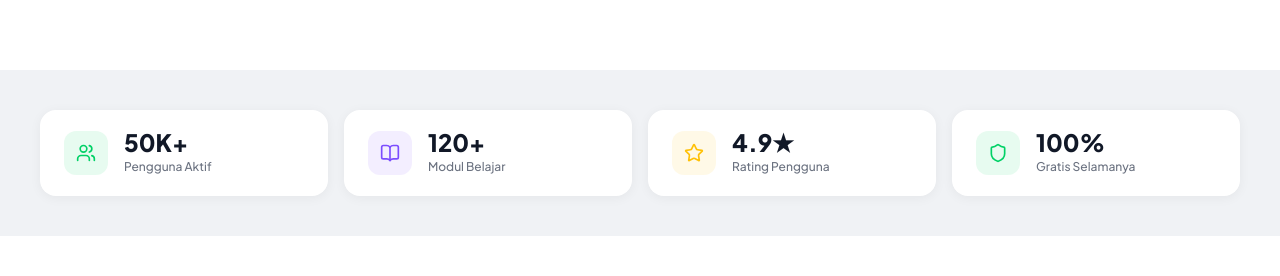
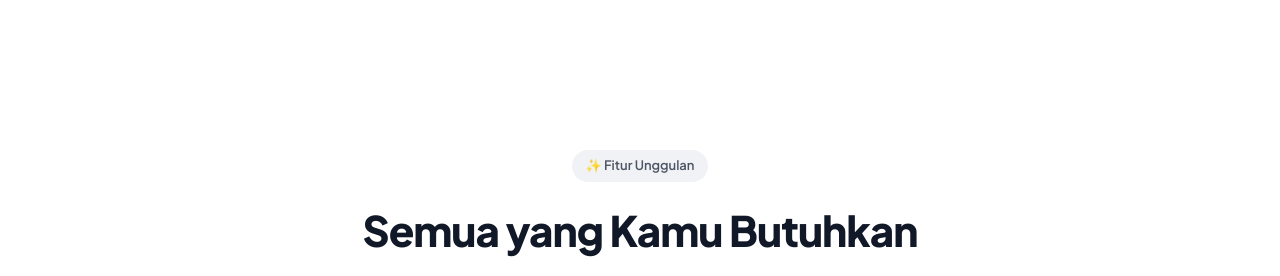
Before and after one commit to Marselsyah-s/investgo, a React (Vite) app: page / in a window 1280 px wide. Shown: the part 630-906 px from the top of the page. Built offline with nearby package versions, Linux system fonts and the light colour scheme; no server answers; a web font is replaced by a local one.

Commit message:
merubah tampilan landing page

```diff
--- a/package.json
+++ b/package.json
@@ -10,6 +10,7 @@
     "preview": "vite preview"
   },
   "dependencies": {
+    "@google/generative-ai": "^0.2.1",
     "@supabase/supabase-js": "^2.105.1",
     "@tailwindcss/vite": "^4.2.4",
     "cors": "^2.8.6",
--- a/src/components/Chatbot/Chatbot.jsx
+++ b/src/components/Chatbot/Chatbot.jsx
@@ -1,6 +1,7 @@
 import React, { useState, useEffect, useRef } from 'react';
 import { Paperclip, Send, User, Bot, Flame, FileText } from 'lucide-react';
 import ReactMarkdown from 'react-markdown';
+import { GoogleGenerativeAI } from '@google/generative-ai';
 import './Chatbot.css';
 
 const Chatbot = () => {
@@ -91,15 +92,56 @@ const Chatbot = () => {
     setIsLoading(true);
 
     try {
-        const response = await fetch('http://127.0.0.1:8000/api/chat', {
-            method: 'POST',
-            headers: { 'Content-Type': 'application/json' },
-            body: JSON.stringify({ message: input, is_roasting: isRoasting, pdf_context: currentPdfContext, image_data: currentImageData })
-        });
-        const data = await response.json();
-        setMessages([...newMessages, { sender: 'bot', text: data.reply }]);
+      const apiKey = import.meta.env.VITE_GEMINI_API_KEY;
+      let replyText = "";
+
+      if (apiKey) {
+        const genAI = new GoogleGenerativeAI(apiKey);
+        const model = genAI.getGenerativeModel({ model: "gemini-2.0-flash" });
+
+        let promptText = `Kamu adalah Bang Cuan, seorang pakar investasi dan mentor finansial gaul dari InvestGo. Gaya bicara lu santai, asik, pakai bahasa gaul Indonesia (lu, gw, bro, bosku). \n\n`;
+
+        if (isRoasting) {
+          promptText += `MODE ROASTING AKTIF: Lu harus roasting portofolio atau pertanyaan user dengan pedas, sarkas, tapi tetap ngasih insight edukasi di akhir biar mereka sadar kesalahannya. Jangan ragu buat ngejek gaya investasi mereka yang cupu.\n\n`;
+        } else {
+          promptText += `MODE EDUKASI AKTIF: Berikan jawaban edukatif, jelas, dan memotivasi tentang investasi atau saham.\n\n`;
+        }
+
+        if (currentPdfContext) {
+          promptText += `Ini ada konteks dokumen PDF dari user:\n"""\n${currentPdfContext}\n"""\n\n`;
+        }
+
+        promptText += `Pertanyaan User: ${input}`;
+
+        const contents = [
+          { role: "user", parts: [{ text: promptText }] }
+        ];
+
+        if (currentImageData) {
+           contents[0].parts.push({
+             inlineData: {
+               data: currentImageData,
+               mimeType: "image/jpeg"
+             }
+           });
+        }
+
+        const result = await model.generateContent({ contents });
+        replyText = result.response.text();
+      } else {
+        // Fallback to Pollinations AI
+        let systemPrompt = `Kamu adalah Bang Cuan, mentor investasi. ${isRoasting ? 'Roasting dengan pedas tapi edukatif.' : 'Beri jawaban edukatif.'}`;
+        let fullPrompt = `${systemPrompt}\nUser: ${input}`;
+        if (currentPdfContext) fullPrompt += `\nKonteks: ${currentPdfContext}`;
+
+        const res = await fetch(`https://text.pollinations.ai/${encodeURIComponent(fullPrompt)}`);
+        replyText = await res.text();
+      }
+
+      setMessages([...newMessages, { sender: 'bot', text: replyText }]);
     } catch (error) {
-        setMessages([...newMessages, { sender: 'bot', text: 'Waduh, server Bang Cuan lagi ngadat nih bro.' }]);
+        console.error("Chat error:", error);
+        setMessages([...newMessages, { sender: 'bot', text: 'Waduh, otak Bang Cuan lagi ngadat nih bro. Cek koneksi atau limit API lu ya.' }]);
     } finally {
         setIsLoading(false);
     }
--- a/src/pages/LandingPage.jsx
+++ b/src/pages/LandingPage.jsx
@@ -54,12 +54,7 @@ const steps = [
 ]
 
 
-const stats = [
-  { value: '50K+', label: 'Pengguna Aktif', icon: <Users size={20} />, color: '#00D166' },
-  { value: '120+', label: 'Modul Belajar', icon: <BookOpen size={20} />, color: '#7C4DFF' },
-  { value: '4.9★', label: 'Rating Pengguna', icon: <Star size={20} />, color: '#FFC107' },
-  { value: '100%', label: 'Gratis Selamanya', icon: <Shield size={20} />, color: '#00D166' },
-]
+
 
 /* ── sub-components ── */
 function HeroSection() {
@@ -172,36 +167,7 @@ function HeroIllustration() {
   )
 }
 
-function StatsBar() {
-  const [ref, visible] = useInView()
-  return (
-    <section ref={ref} style={{ background: '#F0F2F5', padding: '40px 24px' }}>
-      <div style={{ maxWidth: 1200, margin: '0 auto' }}>
-        <div style={{ display: 'grid', gridTemplateColumns: 'repeat(4, 1fr)', gap: 16 }}>
-          {stats.map((s, i) => (
-            <div key={s.label}
-              className={visible ? 'animate-fade-in-up' : ''}
-              style={{
-                animationDelay: `${i * 0.1}s`, opacity: visible ? 1 : 0,
-                background: 'white', borderRadius: 16, padding: '20px 24px',
-                display: 'flex', alignItems: 'center', gap: 16,
-                boxShadow: '0 2px 12px rgba(0,0,0,0.05)',
-              }}>
-              <div style={{ width: 44, height: 44, borderRadius: 12, background: s.color + '18', display: 'flex', alignItems: 'center', justifyContent: 'center', color: s.color }}>
-                {s.icon}
-              </div>
-              <div>
-                <div style={{ fontSize: 24, fontWeight: 800, color: '#111827', lineHeight: 1 }}>{s.value}</div>
-                <div style={{ fontSize: 12, color: '#6b7280', fontWeight: 500, marginTop: 4 }}>{s.label}</div>
-              </div>
-            </div>
-          ))}
-        </div>
-      </div>
-      <style>{`@media(max-width:640px){section > div > div{grid-template-columns:1fr 1fr !important;}}`}</style>
-    </section>
-  )
-}
+
 
 function FeaturesSection() {
   const [ref, visible] = useInView()
@@ -351,7 +317,7 @@ export default function LandingPage() {
     <div>
       <Navbar />
       <HeroSection />
-      <StatsBar />
+
       <FeaturesSection />
       <HowItWorksSection />
 
```
